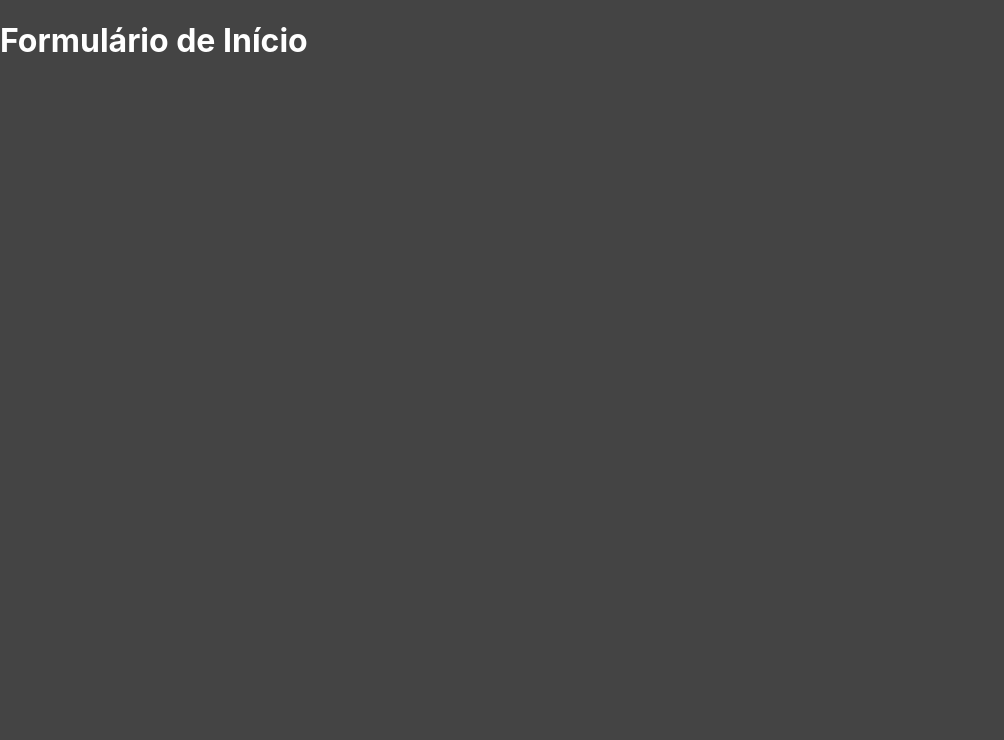
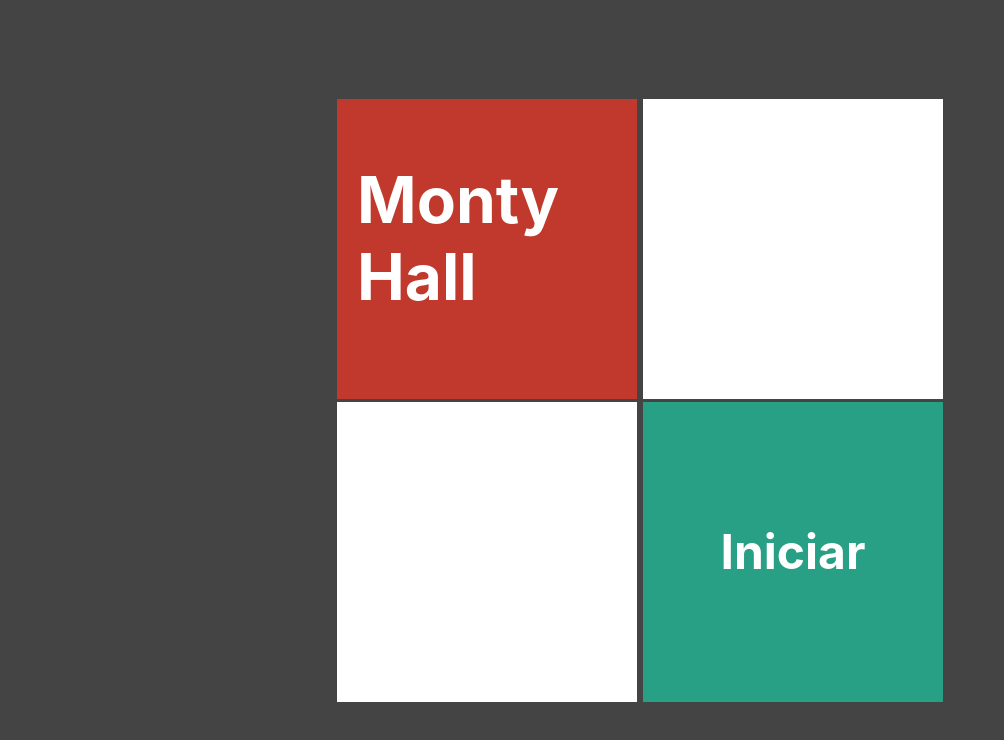
Before and after one commit to gustavomarim/porta-premiada-next.js, a Next.js app: page / in a window 1280 px wide. Shown: the top 740 px of the page, without its empty margins (0-1004 px from the left). Built offline with nearby package versions, Linux system fonts and the light colour scheme.

Commit message:
Estruturando o Formulário e add Eslint

```diff
--- /dev/null
+++ b/components/Cartao.tsx
@@ -0,0 +1,17 @@
+import styles from "../styles/Cartao.module.css";
+
+interface CartaoProps {
+    bgcolor?: string
+    children?: any
+};
+
+export default function Cartao(props: CartaoProps) {
+    return (
+        <div className={styles.cartao}
+            style={{
+                backgroundColor: props.bgcolor ?? "#fff"
+            }}>
+            {props.children}
+        </div>
+    );
+};
--- a/pages/index.tsx
+++ b/pages/index.tsx
@@ -1,14 +1,27 @@
-import { useState } from "react";
-import Porta from "../components/Porta";
-import { atualizarPortas, criarPortas } from "../functions/portas";
-import PortaModel from "../model/porta";
+import styles from "../styles/Formulario.module.css";
+import Cartao from "../components/Cartao";
+import Link from "next/link";
 
-export default function Home() {
+export default function Formulario() {
+  return (
+    <div className={styles.formulario} >
+      <div>
+        <Cartao bgcolor="#c0392c">
+          <h1>Monty Hall</h1>
+        </Cartao>
 
+        <Cartao > </Cartao>
+      </div>
 
-  return (
-    <div style={{ display: "flex" }}>
-      <h1>Formulário de Início </h1>
+      <div>
+        <Cartao > </Cartao>
+
+        <Cartao bgcolor="#28a085">
+          <Link href={`/jogo/4/2`}>
+            <h2 className={styles.link}>Iniciar</h2>
+          </Link>
+        </Cartao>
+      </div>
     </div>
   );
-}
+};
--- a/pages/jogo/[portas]/[temPresente].tsx
+++ b/pages/jogo/[portas]/[temPresente].tsx
@@ -1,9 +1,9 @@
+import { useRouter } from "next/router";
 import styles from "../../../styles/Jogo.module.css";
 import { useEffect, useState } from "react";
 import Porta from "../../../components/Porta";
 import { atualizarPortas, criarPortas } from "../../../functions/portas";
 import Link from "next/link";
-import { useRouter } from "next/router";
 
 export default function jogo() {
 
--- /dev/null
+++ b/styles/Cartao.module.css
@@ -0,0 +1,12 @@
+.cartao {
+    display  : flex;
+    width    : 300px;
+    height   : 300px;
+    color    : #fff;
+    font-size: 2rem;
+    margin   : 3px;
+}
+
+.cartao h1 {
+    padding: 20px;
+}
--- /dev/null
+++ b/styles/Formulario.module.css
@@ -0,0 +1,14 @@
+.formulario {
+    display        : flex;
+    justify-content: center;
+    align-items    : center;
+    height         : 100vh;
+}
+
+.link {
+    display        : flex;
+    justify-content: center;
+    align-items    : center;
+    flex           : 1;
+    margin         : 0;
+}
```
Also changed, not shown: package.json (+6 -2 lines), .eslintrc.json (added), 1 other file (tests, documents, lock files or other folders).
